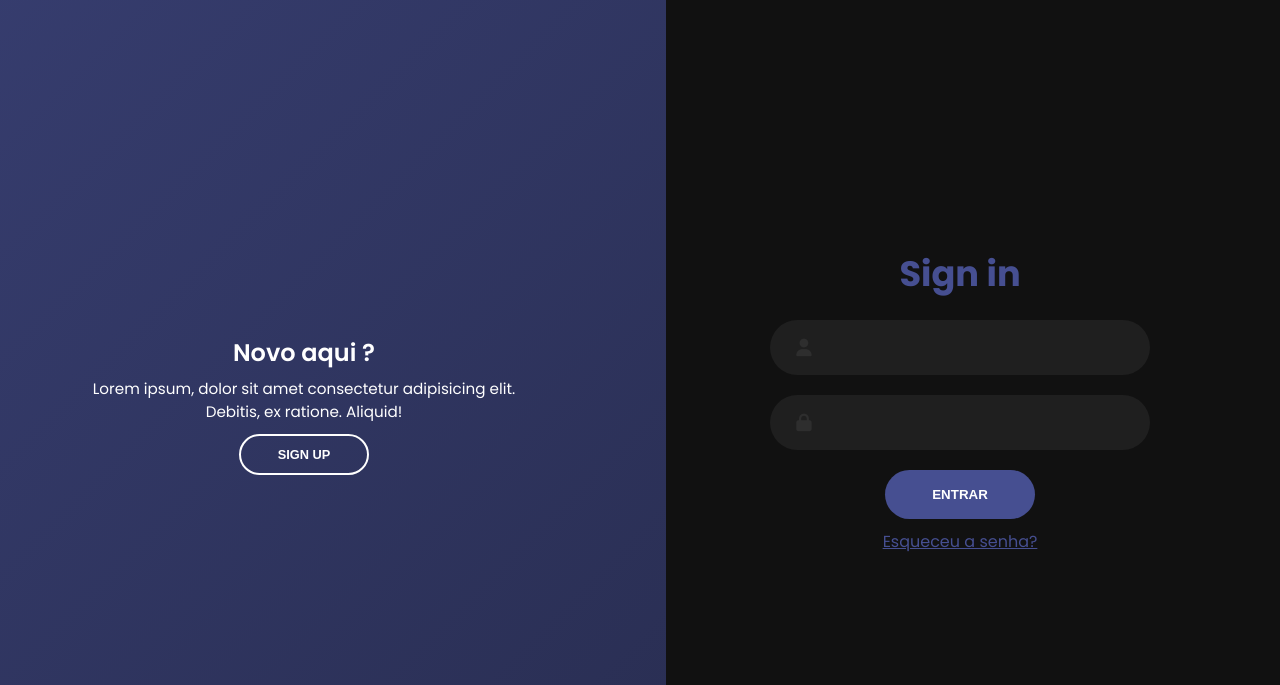
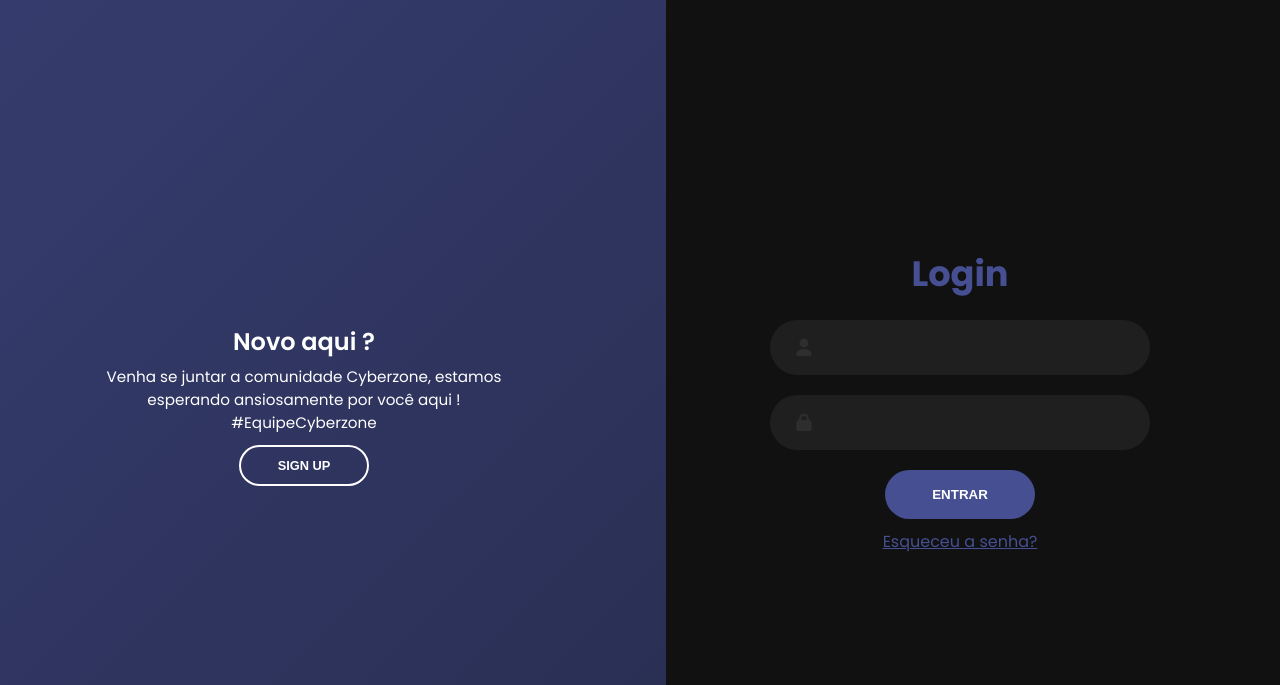
Before and after one commit to jvwaldrich0/CyberZone, a Django app: page /account/ in a window 1280 px wide. Shown: the top 685 px of the page. Run offline with Django 3.2, Linux system fonts and the light colour scheme; parts of the project's set-up code (start-up, migrations or seed data) failed here and were passed over; some libraries are stand-ins or nearby versions.

Commit message:
Fixed Lorem Ipsum Login page

```diff
--- a/public/static/css/style.css
+++ b/public/static/css/style.css
@@ -375,6 +375,11 @@ a.active, a:hover {
 	margin-right: 7%;
 
 }
+
+.card-post h1, h2, h3, h4{
+	color: white;
+}
+
 
 .backg{
 	background-color: rgb(26, 25, 25);
--- a/public/templates/auth/sign_in_&&_sign_up.html
+++ b/public/templates/auth/sign_in_&&_sign_up.html
@@ -9,7 +9,7 @@
       crossorigin="anonymous"
     ></script>
     <link rel="stylesheet" href="/../static/login.css" />
-    <title>Sign in & Sign up</title>
+    <title>Account</title>
   </head>
   <body style="background-color: rgb(17, 17, 17); width: 100%">
     {% if user.is_authenticated %}
@@ -34,7 +34,7 @@
         <div class="signin-signup">
           <form class="sign-in-form" method="post" action="">
             {% csrf_token %}
-            <h2 class="title">Sign in</h2>
+            <h2 class="title">Login</h2>
             <div class="input-field">
               <i class="fas fa-user"></i>
               {{login_form.username}}
@@ -75,7 +75,7 @@
               {{register_form.password2}}
             </div>
             <button type="submit" value="Login" class="btn solid">
-              Submit
+              Me cadastre
             </button>
             {% for message in messages %}
                 <div style="color:red;"class="alert alert-danger" role="alert">
@@ -91,8 +91,7 @@
           <div class="content">
             <h3>Novo aqui ?</h3>
             <p>
-              Lorem ipsum, dolor sit amet consectetur adipisicing elit. Debitis,
-              ex ratione. Aliquid!
+              Venha se juntar a comunidade Cyberzone, estamos esperando ansiosamente por você aqui ! #EquipeCyberzone
             </p>
             <button class="btn transparent" id="sign-up-btn">Sign up</button>
           </div>
@@ -101,8 +100,7 @@
           <div class="content">
             <h3>Deseja Fazer Login ?</h3>
             <p>
-              Lorem ipsum dolor sit amet consectetur adipisicing elit. Nostrum
-              laboriosam ad deleniti.
+              Se você já possui uma conta, venha fazer login para continuar nossa jornada de espalhar conhecimento ao redor do mundo
             </p>
             <button class="btn transparent" id="sign-in-btn">Sign in</button>
           </div>
```
Also changed, not shown: public/templates/pages/about.html (+4 -12 lines), data/sqlite3/database.sqlite3.
